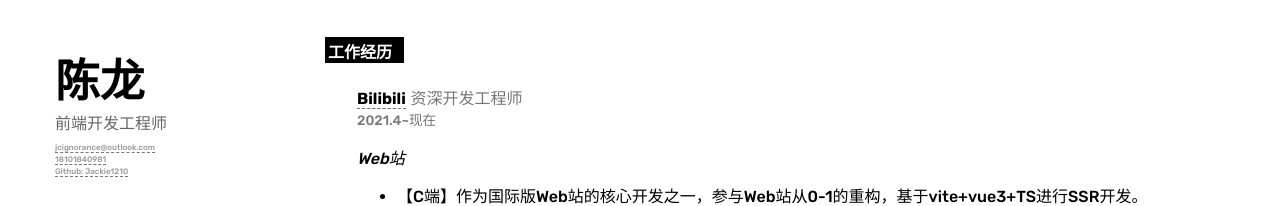
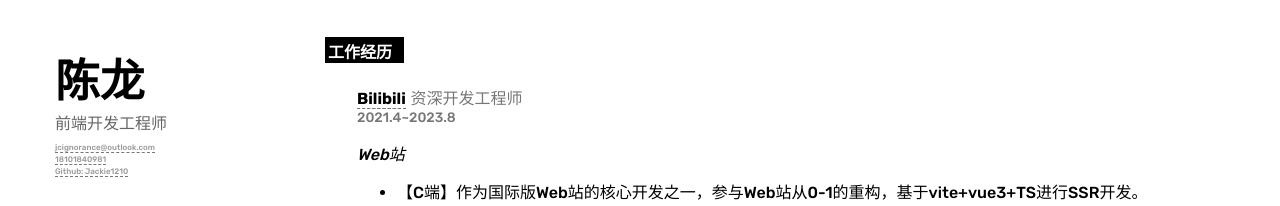
Before and after one commit to Jackie1210/website, a React (Vite) app: page /resume in a window 1280 px wide. Shown: the top 206 px of the page. Built offline with nearby package versions, Linux system fonts and the light colour scheme; a small style sheet from the web is missing.

Commit message:
chore: update resume (#22)

```diff
--- a/src/pages/resume/constants/data.ts
+++ b/src/pages/resume/constants/data.ts
@@ -22,7 +22,7 @@ export const EXPS: Array<ExpItem> = [
     header: {
       company: 'Bilibili',
       job: '资深开发工程师',
-      time: '2021.4~现在',
+      time: '2021.4~2023.8',
       url: 'https://www.bilibili.tv'
     },
     data: [
```
